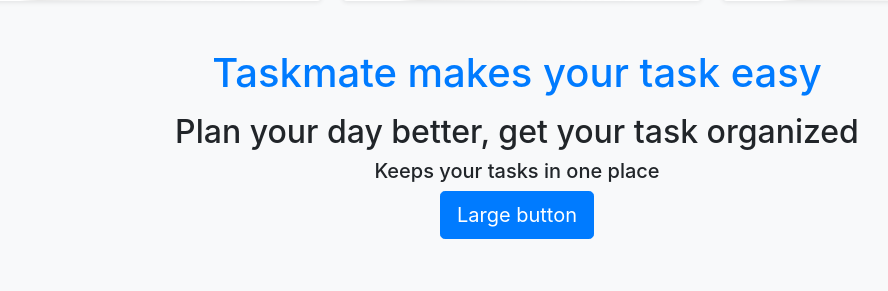
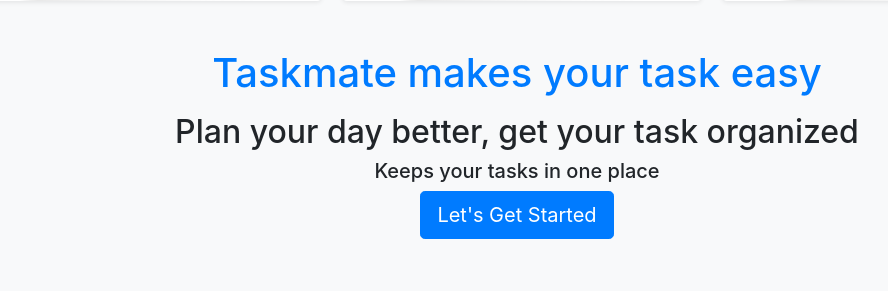
Before and after one commit to jayachandrab/taskmate, a Django app: page / in a window 1280 px wide. Shown: the part 387-678 px from the top of the page, without its empty margins (123-1011 px from the left). Run offline with Django 3.2, Linux system fonts and the light colour scheme; some libraries are stand-ins or nearby versions.

Commit message:
added lets get started text

```diff
--- a/todolist_app/templates/index.html
+++ b/todolist_app/templates/index.html
@@ -28,7 +28,7 @@
             <center><p class="h1 text-primary">Taskmate makes your task easy</p></center>
             <center><p class="h2 mt-3">Plan your day better, get your task organized</p></center>
             <center><p class="h5">Keeps your tasks in one place</p></center>
-            <center><a href="{% url 'todolist' %}"><button type="button" class="btn btn-primary btn-lg mb-3">Large button</button></a></center>
+            <center><a href="{% url 'todolist' %}"><button type="button" class="btn btn-primary btn-lg mb-3">Let's Get Started</button></a></center>
         </div>
     </div>
 </div>
```
